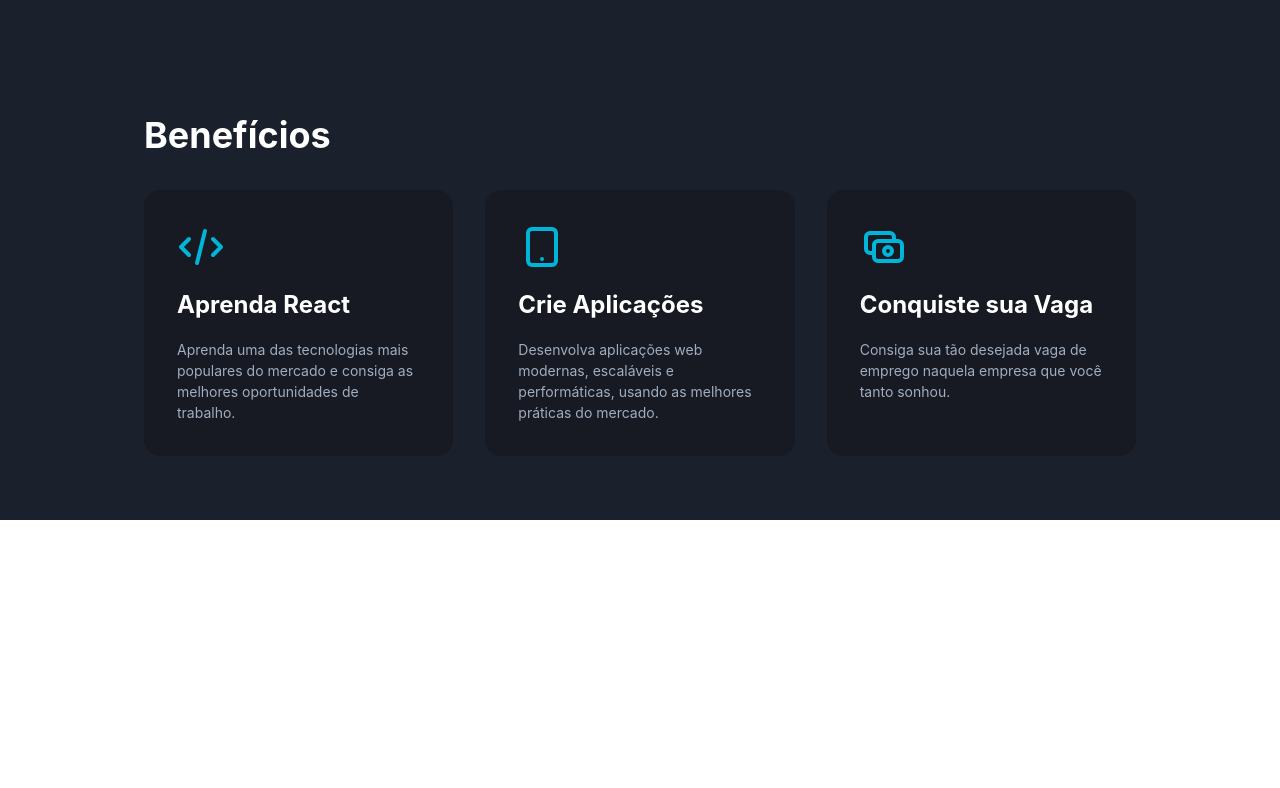
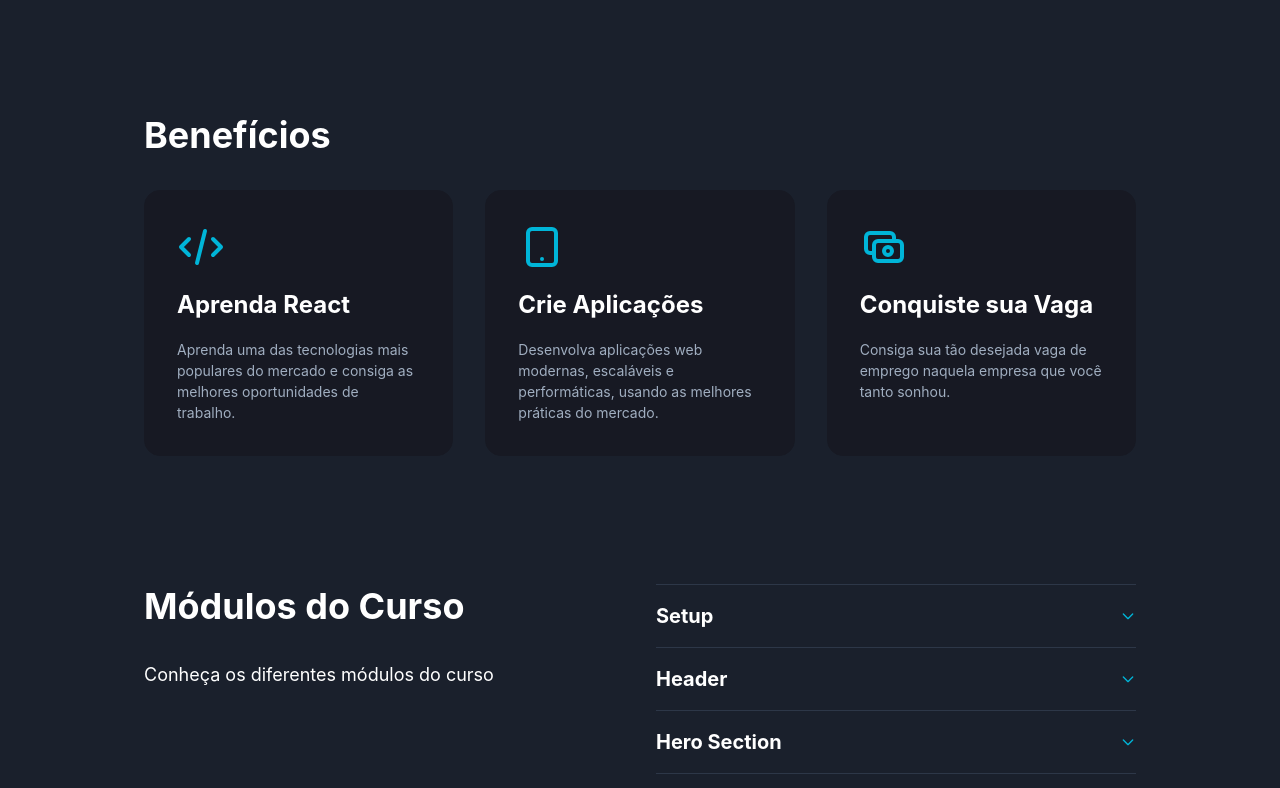
Before and after one commit to fischerafael/curso-landing-page, a Next.js app: page / in a window 1280 px wide. Shown: the part 591-1379 px from the top of the page. Before the commit the page ends 1111 px from the top, so only its background shows below. Built offline with nearby package versions, Linux system fonts and the light colour scheme.

Commit message:
feat: add features section

```diff
--- /dev/null
+++ b/src/components/Accordion/index.tsx
@@ -0,0 +1,59 @@
+import * as Chakra from "@chakra-ui/react";
+import * as Icon from "react-icons/hi";
+import { IItem } from "@/src/entities/IItem";
+import { useState } from "react";
+
+interface AccodionProps extends IItem {
+  isLastItem?: boolean;
+}
+
+export const Accordion = (props: AccodionProps) => {
+  const [isOpen, setOpen] = useState(false);
+
+  const toggleOpen = () => {
+    setOpen(!isOpen);
+  };
+
+  const borderBottomStyle = props.isLastItem && !isOpen ? "solid 1px" : "";
+
+  return (
+    <Chakra.VStack w="full" spacing="0">
+      {/* parte visível */}
+      <Chakra.HStack
+        w="full"
+        justify="space-between"
+        py="4"
+        borderTop="solid 1px"
+        bg={isOpen ? "gray.900" : "gray.800"}
+        borderBottom={borderBottomStyle}
+        borderColor="gray.700"
+        cursor="pointer"
+        _hover={{ bg: "gray.900" }}
+        transition="0.5s"
+        onClick={toggleOpen}
+      >
+        <Chakra.Text fontSize="xl" fontWeight="bold">
+          {props.title}
+        </Chakra.Text>
+        <Chakra.Icon
+          color="cyan.500"
+          as={isOpen ? Icon.HiOutlineChevronUp : Icon.HiOutlineChevronDown}
+        />
+      </Chakra.HStack>
+
+      {/* parte invisível */}
+      {isOpen && (
+        <Chakra.HStack
+          w="full"
+          borderBottom="solid 1px"
+          borderColor="gray.700"
+          bg="gray.900"
+        >
+          <Chakra.Text color="gray.400" fontSize="sm" pb="8" pt="2">
+            {props.description}
+          </Chakra.Text>
+        </Chakra.HStack>
+      )}
+    </Chakra.VStack>
+  );
+};
--- /dev/null
+++ b/src/components/FeaturesSection/index.tsx
@@ -0,0 +1,40 @@
+import React from "react";
+import * as Chakra from "@chakra-ui/react";
+import { ISection } from "@/src/entities/ISection";
+import { Accordion } from "../Accordion";
+
+export interface FeaturesSectionProps extends ISection {}
+
+export const FeaturesSection = (props: FeaturesSectionProps) => {
+  return (
+    <Chakra.VStack w="full" spacing="0" py="16">
+      <Chakra.SimpleGrid
+        w="full"
+        h="full"
+        maxW="1024px"
+        px="4"
+        columns={2}
+        gap="8"
+      >
+        <Chakra.VStack w="full" spacing="8" align="flex-start">
+          <Chakra.Text fontSize="4xl" fontWeight="bold" lineHeight="1.25">
+            {props.title}
+          </Chakra.Text>
+
+          <Chakra.Text fontSize="lg" maxW="500px">
+            {props.subTitle}
+          </Chakra.Text>
+        </Chakra.VStack>
+
+        <Chakra.VStack w="full" spacing="0">
+          {props.items.map((feat, i, array) => {
+            const isLastItem = i === array.length - 1;
+            return (
+              <Accordion key={feat.id} isLastItem={isLastItem} {...feat} />
+            );
+          })}
+        </Chakra.VStack>
+      </Chakra.SimpleGrid>
+    </Chakra.VStack>
+  );
+};
--- a/src/entities/ISection.ts
+++ b/src/entities/ISection.ts
@@ -2,5 +2,6 @@
 
 export interface ISection {
   title: string;
+  subTitle?: string;
   items: IItem[];
 }
--- a/src/pages/PageLanding/index.tsx
+++ b/src/pages/PageLanding/index.tsx
@@ -1,51 +1,10 @@
 import React from "react";
 import * as Chakra from "@chakra-ui/react";
-import * as Icon from "react-icons/hi";
+
 import { HeroSection } from "@/src/components/HeroSection";
-import {
-  BenefitsSection,
-  BenefitsSectionProps,
-} from "@/src/components/BenefitsSection";
-
-const BENEFITS_SECTION: BenefitsSectionProps = {
-  items: [
-    {
-      id: "1",
-      title: "Aprenda React",
-      description: [
-        "Aprenda uma das tecnologias mais populares do mercado e consiga as melhores oportunidades de trabalho.",
-      ],
-      image: (
-        <Chakra.Icon fontSize="5xl" color="cyan.500" as={Icon.HiOutlineCode} />
-      ),
-    },
-    {
-      id: "2",
-      title: "Crie Aplicações",
-      description: [
-        "Desenvolva aplicações web modernas, escaláveis e performáticas, usando as melhores práticas do mercado.",
-      ],
-      image: (
-        <Chakra.Icon
-          fontSize="5xl"
-          color="cyan.500"
-          as={Icon.HiOutlineDeviceTablet}
-        />
-      ),
-    },
-    {
-      id: "3",
-      title: "Conquiste sua Vaga",
-      description: [
-        "Consiga sua tão desejada vaga de emprego naquela empresa que você tanto sonhou.",
-      ],
-      image: (
-        <Chakra.Icon fontSize="5xl" color="cyan.500" as={Icon.HiOutlineCash} />
-      ),
-    },
-  ],
-  title: "Benefícios",
-};
+import { BenefitsSection } from "@/src/components/BenefitsSection";
+import { FeaturesSection } from "@/src/components/FeaturesSection";
+import { BENEFITS_SECTION, FEATURES_SECTION } from "../data";
 
 export const PageLanding = () => {
   return (
@@ -97,6 +56,12 @@
         items={BENEFITS_SECTION.items}
         title={BENEFITS_SECTION.title}
       />
+
+      <FeaturesSection
+        items={FEATURES_SECTION.items}
+        title={FEATURES_SECTION.title}
+        subTitle={FEATURES_SECTION.subTitle}
+      />
     </Chakra.VStack>
   );
 };
--- /dev/null
+++ b/src/pages/data/index.tsx
@@ -0,0 +1,70 @@
+import { BenefitsSectionProps } from "@/src/components/BenefitsSection";
+import { FeaturesSectionProps } from "@/src/components/FeaturesSection";
+import * as Chakra from "@chakra-ui/react";
+import * as Icon from "react-icons/hi";
+
+export const FEATURES_SECTION: FeaturesSectionProps = {
+  title: "Módulos do Curso",
+  subTitle: "Conheça os diferentes módulos do curso",
+  items: [
+    {
+      id: "1",
+      title: "Setup",
+      description: [
+        "Aprenda a configurar uma aplicação NextJs, com ChakraUI e Typescript.",
+      ],
+    },
+    {
+      id: "2",
+      title: "Header",
+      description: ["Aprenda a configurar a criar o Header da Landing Page."],
+    },
+    {
+      id: "1",
+      title: "Hero Section",
+      description: [
+        "Aprenda a configurar a criar a Hero Section Landing Page.",
+      ],
+    },
+  ],
+};
+
+export const BENEFITS_SECTION: BenefitsSectionProps = {
+  items: [
+    {
+      id: "1",
+      title: "Aprenda React",
+      description: [
+        "Aprenda uma das tecnologias mais populares do mercado e consiga as melhores oportunidades de trabalho.",
+      ],
+      image: (
+        <Chakra.Icon fontSize="5xl" color="cyan.500" as={Icon.HiOutlineCode} />
+      ),
+    },
+    {
+      id: "2",
+      title: "Crie Aplicações",
+      description: [
+        "Desenvolva aplicações web modernas, escaláveis e performáticas, usando as melhores práticas do mercado.",
+      ],
+      image: (
+        <Chakra.Icon
+          fontSize="5xl"
+          color="cyan.500"
+          as={Icon.HiOutlineDeviceTablet}
+        />
+      ),
+    },
+    {
+      id: "3",
+      title: "Conquiste sua Vaga",
+      description: [
+        "Consiga sua tão desejada vaga de emprego naquela empresa que você tanto sonhou.",
+      ],
+      image: (
+        <Chakra.Icon fontSize="5xl" color="cyan.500" as={Icon.HiOutlineCash} />
+      ),
+    },
+  ],
+  title: "Benefícios",
+};
```
